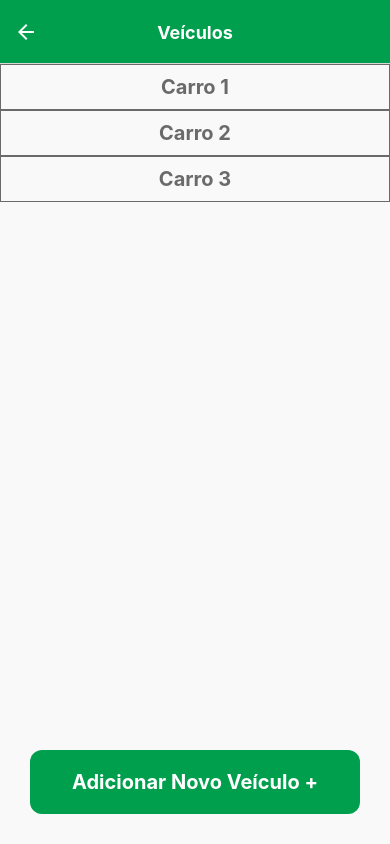
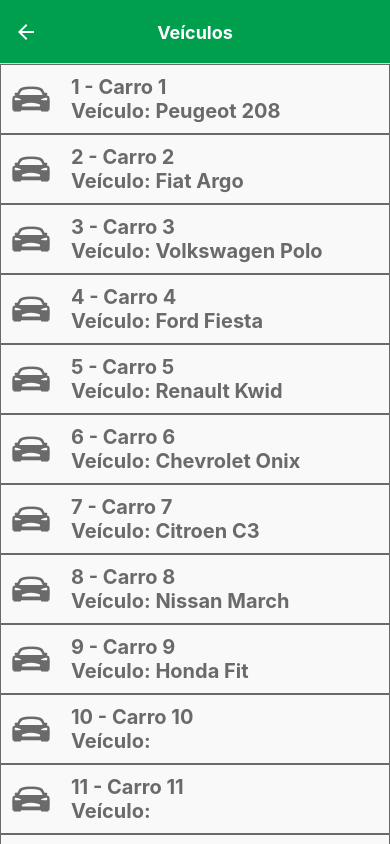
Before and after one commit to DJerowd/AutoAssistance, a React Native app: screen /VehiclesPage in a window 390 px wide. Shown: the top 844 px of the page. Built offline with nearby package versions, Linux system fonts and the light colour scheme.

Commit message:
Detalhes do Veículo

```diff
--- /dev/null
+++ b/src/screens/MaintenanceDetailsPage.jsx
@@ -0,0 +1,54 @@
+import React from 'react';
+import { View, Text, StyleSheet } from 'react-native';
+
+const MaintenanceDetailsPage = ({ route }) => {
+  const { maintenance } = route.params;
+
+  return (
+    <View style={styles.container}>
+      <Text style={styles.label}>Tipo de Manutenção:</Text>
+      <Text style={styles.text}>{maintenance.type}</Text>
+
+      <Text style={styles.label}>Repetição:</Text>
+      <Text style={styles.text}>{maintenance.isRepeat ? 'Sim' : 'Não'}</Text>
+
+      {maintenance.isRepeat && (
+        <>
+          <Text style={styles.label}>Notificar a cada:</Text>
+          <Text style={styles.text}>
+            {maintenance.isKilometersEnabled ? `${maintenance.kilometers} KM ` : ''}
+            {maintenance.isMonthsEnabled ? `${maintenance.months} Meses ` : ''}
+          </Text>
+        </>
+      )}
+
+      <Text style={styles.label}>Descrição:</Text>
+      <Text style={styles.text}>{maintenance.description}</Text>
+
+    </View>
+  );
+};
+
+const styles = StyleSheet.create({
+  container: {
+    flex: 1,
+    padding: 20,
+    backgroundColor: '#FFFFFF',
+  },
+  label: {
+    color: '#6A6A6A',
+    fontSize: 20,
+    fontWeight: 'bold',
+  },
+  text: {
+    color: '#6A6A6A',
+    borderBottomColor: '#6A6A6A99',
+    borderBottomWidth: 2,
+    marginBottom: 20,
+    marginTop: 10,
+    fontSize: 18,
+    paddingHorizontal: 10,
+  },
+});
+
+export default MaintenanceDetailsPage;
--- a/src/screens/MaintenancePage.jsx
+++ b/src/screens/MaintenancePage.jsx
@@ -4,11 +4,23 @@
 
 const MaintencePage = ({ navigation }) => {
     const [notes, setNotes] = useState([
-        { id: '1', name: 'Lembrete 1' },
+        { id: '1', name: 'Lembrete 1', type: 'Pneus', isRepeat: true, isKilometersEnabled: true, isMonthsEnabled: true, kilometers: 100, months: 10, description: 'abcdefghijklmnopqrstuvwxyz' },
+        { id: '2', name: 'Lembrete 2', type: 'Pneus', isRepeat: true, isKilometersEnabled: true, isMonthsEnabled: false, kilometers: 100, description: 'abcdefghijklmnopqrstuvwxyz' },
+        { id: '3', name: 'Lembrete 3', type: 'Pneus', isRepeat: true, isKilometersEnabled: false, isMonthsEnabled: true, months: 10, description: 'abcdefghijklmnopqrstuvwxyz'  },
+        { id: '4', name: 'Lembrete 4', type: 'Pneus', isRepeat: false, isKilometersEnabled: false, isMonthsEnabled: false, description: 'abcdefghijklmnopqrstuvwxyz'  },
+        { id: '5', name: 'Lembrete 5' },
+        { id: '6', name: 'Lembrete 6' },
+        { id: '7', name: 'Lembrete 7' },
+        { id: '8', name: 'Lembrete 8' },
+        { id: '9', name: 'Lembrete 9' },
+        { id: '10', name: 'Lembrete 10' },
     ]);
 
     const renderItem = ({ item }) => (
-        <TouchableOpacity style={styles.item}>
+        <TouchableOpacity
+          style={styles.item}
+          onPress={() => handleItemDetailsPress(item)}
+        >
 
           <View style={styles.coluna}>
             <IconMCI
@@ -20,11 +32,33 @@
 
           <View style={styles.coluna}>
             <Text style={styles.itemText}>{item.name}</Text>
-            <Text style={styles.itemText}>=========================</Text>
+
+            {item.isKilometersEnabled && (
+            <View>
+              <Text style={styles.text}>
+                {item.isKilometersEnabled ? `${item.kilometers} KM ` : ''}
+              </Text>
+              <Text style={styles.itemText}>=========================</Text>
+            </View>
+            )}
+
+            {item.isMonthsEnabled && (
+            <View>
+              <Text style={styles.text}>
+                {item.isMonthsEnabled ? `${item.months} Meses ` : ''}
+              </Text>
+              <Text style={styles.itemText}>=========================</Text>
+            </View>
+            )}
           </View>
 
         </TouchableOpacity>
       );
+
+    const handleItemDetailsPress = (item) => {
+      console.log('Item Selecionado:', item);
+      navigation.navigate('MaintenanceDetailsPage', { maintenance: item });
+    };
 
     const handleItemPress = (item) => {
         console.log('Item Selecionado:', item);
@@ -65,8 +99,14 @@
   item: {
     borderColor: '#6A6A6A',
     borderWidth: 1,
-    padding: 10,
+    padding: 4,
     flexDirection: 'row',
+  },
+  text: {
+    color: '#6A6A6A',
+    fontSize: 12,
+    fontWeight: 'bold',
+    alignSelf: 'flex-end',
   },
   itemText: {
     color: '#6A6A6A',
--- a/src/screens/NewVehiclePage.jsx
+++ b/src/screens/NewVehiclePage.jsx
@@ -115,7 +115,6 @@
       <TouchableOpacity style={styles.addButton} onPress={handleAddVehicle}>
         <Text
         style={styles.addButtonText}
-        // onPress={() => handleAdd()}
         >
           Adicionar Veículo
         </Text>
@@ -127,10 +126,9 @@
 const styles = StyleSheet.create({
   container: {
     flex: 1,
-    paddingBottom: 0,
     paddingHorizontal: 30,
     paddingVertical: 20,
-    backgroundColor: '#FFFFFF',
+    backgroundColor: '#F9F9F9',
   },
 
   label: {
--- /dev/null
+++ b/src/screens/VehicleDetailsPage.jsx
@@ -0,0 +1,130 @@
+import React from 'react';
+import { View, Text, TouchableOpacity, StyleSheet, ScrollView, Image } from 'react-native';
+
+const VehicleDetailsPage = ({ route }) => {
+  const { vehicle } = route.params;
+
+  const handleDeleteVehicle = () => {
+
+  };
+
+  return (
+    <ScrollView style={styles.container}>
+
+
+    <Text style={styles.title}>{vehicle.id} - {vehicle.name}</Text>
+
+      <View style={styles.imageLabel}>
+        <Image
+            source={{ uri: 'https://images.cars.com/in/v2/stock_photos/77aeca88-d0af-4824-bbfd-d84ce2538524/1af0ca3f-5236-47a5-a487-32b49ec94f27.png?w=1000' }}
+            style={styles.image}
+            resizeMode="contain"
+        />
+      </View>
+
+      <Text style={styles.label}>Marca:</Text>
+      <Text style={styles.text}>{vehicle.brand}</Text>
+
+      <Text style={styles.label}>Modelo:</Text>
+      <Text style={styles.text}>{vehicle.model}</Text>
+
+      <Text style={styles.label}>Versão:</Text>
+      <Text style={styles.text}>{vehicle.version}</Text>
+
+      <Text style={styles.label}>Cor:</Text>
+      <Text style={styles.text}>{vehicle.color}</Text>
+
+      <Text style={styles.label}>Ano de Fabricação:</Text>
+      <Text style={styles.text}>{vehicle.manufactureYear}</Text>
+
+      <Text style={styles.label}>Placa:</Text>
+      <Text style={styles.text}>{vehicle.licensePlate}</Text>
+
+      <Text style={styles.label}>Tipo de Combustível:</Text>
+      <Text style={styles.text}>{vehicle.fuelType}</Text>
+
+      <Text style={styles.label}>Câmbio:</Text>
+      <Text style={styles.text}>{vehicle.transmission}</Text>
+
+      <Text style={styles.label}>Motor:</Text>
+      <Text style={styles.text}>{vehicle.engine}</Text>
+
+      <Text style={styles.label}>Quilometragem:</Text>
+      <Text style={styles.text}>{vehicle.mileage} Km</Text>
+
+      <TouchableOpacity style={styles.deleteButton} onPress={handleDeleteVehicle}>
+        <Text
+        style={styles.deleteButtonText}
+        >
+          Excluir Veículo
+        </Text>
+      </TouchableOpacity>
+    </ScrollView>
+  );
+};
+
+const styles = StyleSheet.create({
+  container: {
+    flex: 1,
+    paddingHorizontal: 20,
+    paddingVertical: 10,
+    backgroundColor: '#F9F9F9',
+  },
+
+  title: {
+    backgroundColor: '#009F4D',
+    color: '#FFFFFF',
+    borderColor: '#6A6A6A',
+    borderWidth: 4,
+    borderBottomWidth: 0,
+    paddingHorizontal: 10,
+    paddingVertical: 4,
+    fontSize: 18,
+    fontWeight: 'bold',
+  },
+
+  imageLabel: {
+    borderColor: '#6A6A6A',
+    borderWidth: 4,
+    width: '100%',
+    aspectRatio: 16 / 9,
+    alignSelf: 'center',
+    marginBottom: 20,
+  },
+  image: {
+    flex: 1,
+  },
+
+  label: {
+    color: '#6A6A6A',
+    fontSize: 20,
+    fontWeight: 'bold',
+  },
+
+  text: {
+    color: '#6A6A6A',
+    borderBottomColor: '#6A6A6A99',
+    borderBottomWidth: 2,
+    marginBottom: 20,
+    marginTop: 10,
+    fontSize: 18,
+    paddingHorizontal: 10,
+  },
+
+  deleteButton: {
+    backgroundColor: '#F9F9F9',
+    borderColor: '#009F4D',
+    borderWidth: 4,
+    padding: 20,
+    borderRadius: 12,
+    alignItems: 'center',
+    marginBottom: 40,
+  },
+  deleteButtonText: {
+    color: '#009F4D',
+    fontSize: 20,
+    fontWeight: 'bold',
+  },
+});
+
+export default VehicleDetailsPage;
--- a/src/screens/VehiclesPage.jsx
+++ b/src/screens/VehiclesPage.jsx
@@ -1,18 +1,52 @@
 import { React, useState } from 'react';
 import { View, Text, StyleSheet, FlatList, TouchableOpacity } from 'react-native';
+import IconI from 'react-native-vector-icons/Ionicons';
 
 const VehiclesPage = ({ navigation }) => {
   const [vehicles, setVehicles] = useState([
-    { id: '1', name: 'Carro 1' },
-    { id: '2', name: 'Carro 2' },
-    { id: '3', name: 'Carro 3' },
+    { id: '1', name: 'Carro 1', brand: 'Peugeot', model: '208', mileage: 100000 },
+    { id: '2', name: 'Carro 2', brand: 'Fiat', model: 'Argo', mileage: 10000 },
+    { id: '3', name: 'Carro 3', brand: 'Volkswagen', model: 'Polo', version: 'Highline', color: 'Cinza', manufactureYear: '2024', licensePlate: 'HIJ7K89', fuelType: 'Etanol (Flex)', transmission: 'Manual', engine: '2.0', mileage: 150000 },
+    { id: '4', name: 'Carro 4', brand: 'Ford', model: 'Fiesta', mileage: 10000 },
+    { id: '5', name: 'Carro 5', brand: 'Renault', model: 'Kwid', mileage: 10000 },
+    { id: '6', name: 'Carro 6', brand: 'Chevrolet', model: 'Onix', mileage: 10000 },
+    { id: '7', name: 'Carro 7', brand: 'Citroen', model: 'C3', mileage: 10000 },
+    { id: '8', name: 'Carro 8', brand: 'Nissan', model: 'March', mileage: 10000 },
+    { id: '9', name: 'Carro 9', brand: 'Honda', model: 'Fit', mileage: 10000 },
+    { id: '10', name: 'Carro 10', mileage: 10000 },
+    { id: '11', name: 'Carro 11', mileage: 10000 },
+    { id: '12', name: 'Carro 12', mileage: 10000 },
+    { id: '13', name: 'Carro 13', mileage: 10000 },
+    { id: '14', name: 'Carro 14', mileage: 10000 },
+    { id: '15', name: 'Carro 15', mileage: 10000 },
+    { id: '16', name: 'Carro 16', mileage: 10000 },
+    { id: '17', name: 'Carro 17', mileage: 10000 },
+    { id: '18', name: 'Carro 18', mileage: 10000 },
+    { id: '19', name: 'Carro 19', mileage: 10000 },
   ]);
 
   const renderItem = ({ item }) => (
-    <TouchableOpacity style={styles.item}>
-      <Text style={styles.itemText}>{item.name}</Text>
+    <TouchableOpacity
+      style={styles.item}
+      onPress={() => handleItemDetailsPress(item)}
+    >
+      <IconI
+                name="car-sport-sharp"
+                color={'#6A6A6A'}
+                size={40}
+            />
+
+      <View style={styles.coluna}>
+        <Text style={styles.itemText}>{item.id} - {item.name}</Text>
+        <Text style={styles.itemText}>Veículo: {item.brand} {item.model}</Text>
+      </View>
     </TouchableOpacity>
   );
+
+  const handleItemDetailsPress = (item) => {
+    console.log('Item Selecionado:', item);
+    navigation.navigate('VehicleDetailsPage', { vehicle: item });
+  };
 
   const handleItemPress = (item) => {
     console.log('Item Selecionado:', item);
@@ -45,16 +79,21 @@
     backgroundColor: '#F9F9F9',
   },
 
+  coluna: {
+    paddingHorizontal: 20,
+  },
+
   item: {
     borderColor: '#6A6A6A',
     borderWidth: 1,
     padding: 10,
+    flexDirection: 'row',
+    alignItems: 'center',
   },
   itemText: {
     color: '#6A6A6A',
     fontSize: 20,
     fontWeight: 'bold',
-    textAlign: 'center',
   },
 
   addButton: {
```
Also changed, not shown: App.js (+31 -1 lines).
